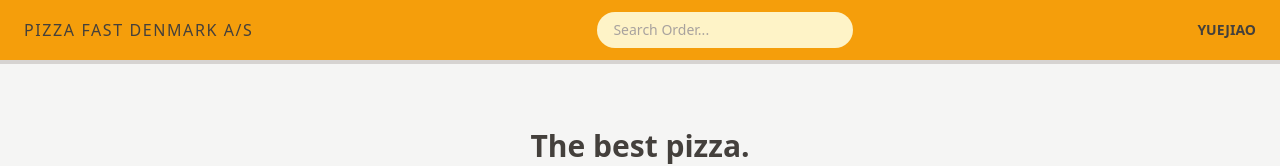
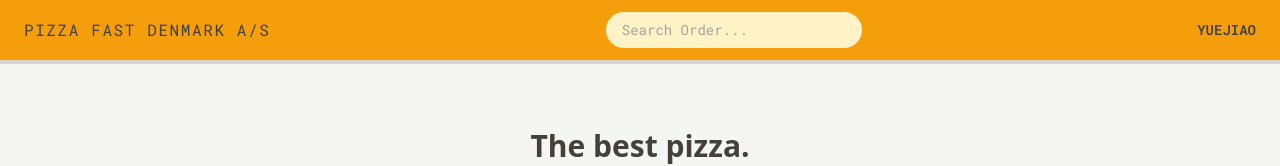
Before and after one commit to YuejiaoShi/pizza-fast-shop, a React (Vite) app: page / in a window 1280 px wide. Shown: the top 166 px of the page. Built offline with nearby package versions, Linux system fonts and the light colour scheme.

Commit message:
custom a font-family called pizza; and use it as 'font-pizza' class

```diff
--- a/index.html
+++ b/index.html
@@ -4,6 +4,12 @@
     <meta charset="UTF-8" />
     <link rel="icon" type="image/svg+xml" href="/vite.svg" />
     <meta name="viewport" content="width=device-width, initial-scale=1.0" />
+    <link rel="preconnect" href="https://fonts.googleapis.com" />
+    <link rel="preconnect" href="https://fonts.gstatic.com" crossorigin />
+    <link
+      href="https://fonts.googleapis.com/css2?family=Roboto+Mono:wght@300;400;500;600;700&display=swap"
+      rel="stylesheet"
+    />
     <title>Vite + React + TS</title>
   </head>
   <body class="bg-stone-100 text-stone-700">
--- a/src/UI/Header.tsx
+++ b/src/UI/Header.tsx
@@ -1,12 +1,11 @@
-import React from "react";
-import { Link } from "react-router-dom";
 import SearchOrder from "../features/order/SearchOrder";
 import UserName from "../features/user/UserName";
-
+import { Link } from "react-router-dom";
+import React from "react";
 
 const Header: React.FC = () => {
   return (
-    <header className="bg-amber-500 uppercase px-4 py-3 border-b-4 border-stone-300 sm:px-6 flex items-center justify-between">
+    <header className="bg-amber-500 uppercase px-4 py-3 border-b-4 border-stone-300 sm:px-6 flex items-center justify-between font-pizza">
       <Link to="/" className="tracking-widest">
         Pizza Fast Denmark A/S
       </Link>
--- a/tailwind.config.js
+++ b/tailwind.config.js
@@ -2,7 +2,9 @@
 export default {
   content: ["./index.html", "./src/**/*.{js,ts,jsx,tsx}"],
   theme: {
-    extend: {},
+    fontFamily: {
+      pizza: "Roboto Mono, monospace",
+    },
   },
   plugins: [],
 };
```
